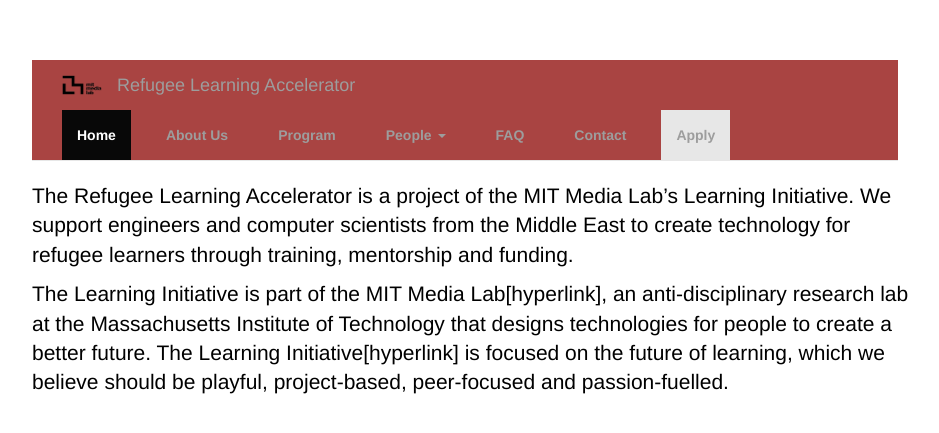
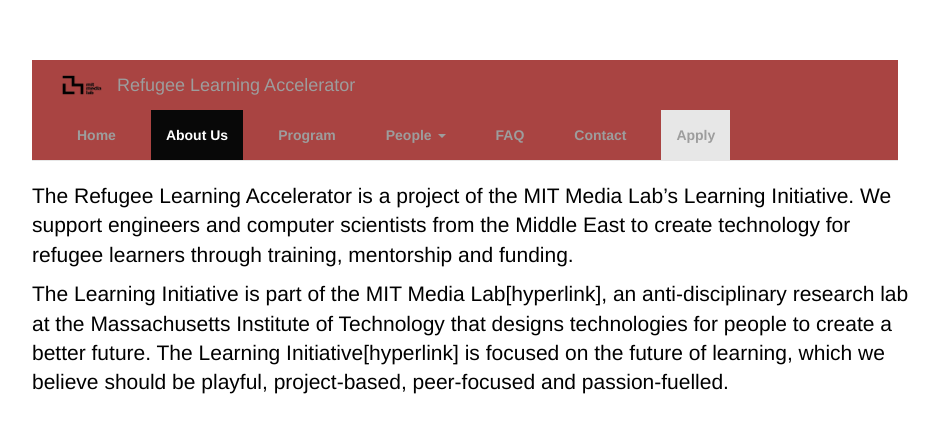
Before and after one commit to Refugee-Learning-Accelerator/Refugee-Learning-Accelerator.github.io, a Jekyll site: the page about/index.html, which Jekyll copies as it is, in a window 1280 px wide. Shown: the top 433 px of the page, without its empty margins (175-1114 px from the left). Built offline with Jekyll 4.4.1, drawn with Linux system fonts in a browser that asks for light colours; nearby versions of some CDN libraries.

Commit message:
Update index.html

```diff
--- a/about/index.html
+++ b/about/index.html
@@ -34,8 +34,8 @@
 							</div>
 							<div id="navbar" class="navbar-collapse collapse" aria-expanded="false" style="height: 1px;">
 								<ul class="nav navbar-nav">
-									<li class="active"><a href="/">Home</a></li>
-									<li><a href="/about">About Us</a></li>
+									<li><a href="/">Home</a></li>
+									<li class="active"><a href="/about">About Us</a></li>
 									<li><a href="/program">Program</a></li>
 									<li class="dropdown">
 										<a href="#" class="dropdown-toggle" data-toggle="dropdown" role="button" aria-haspopup="true" aria-expanded="false">People <span class="caret"></span></a>
```
